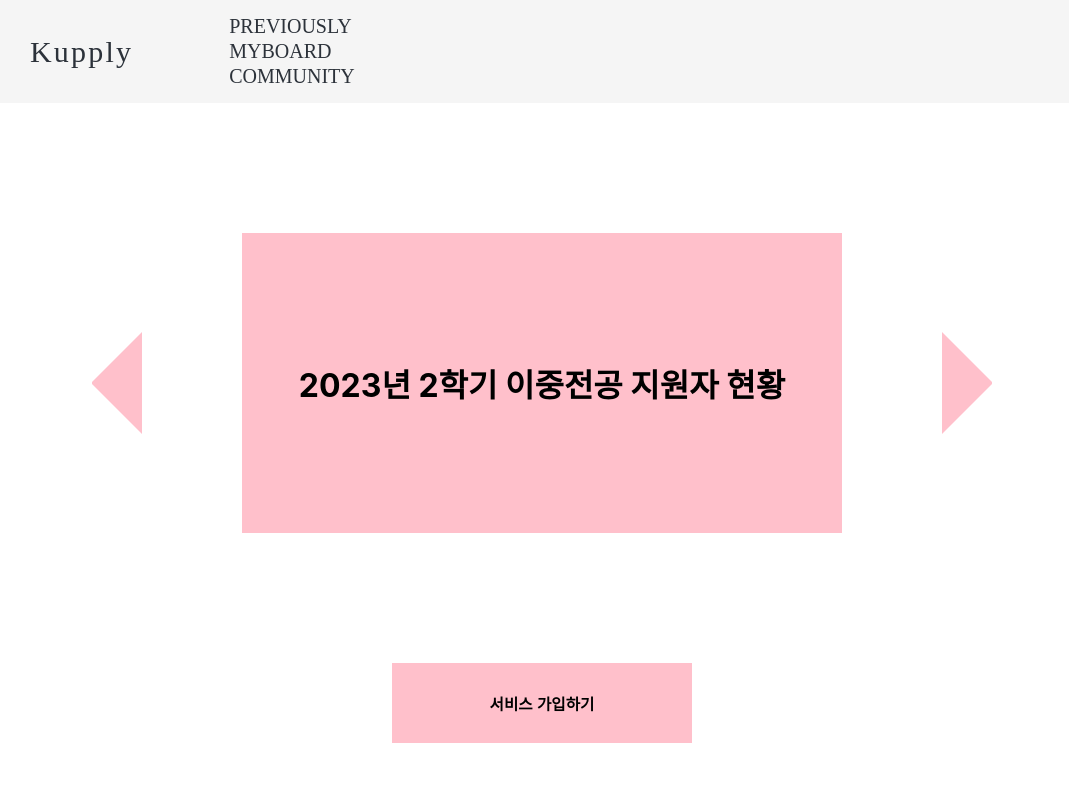
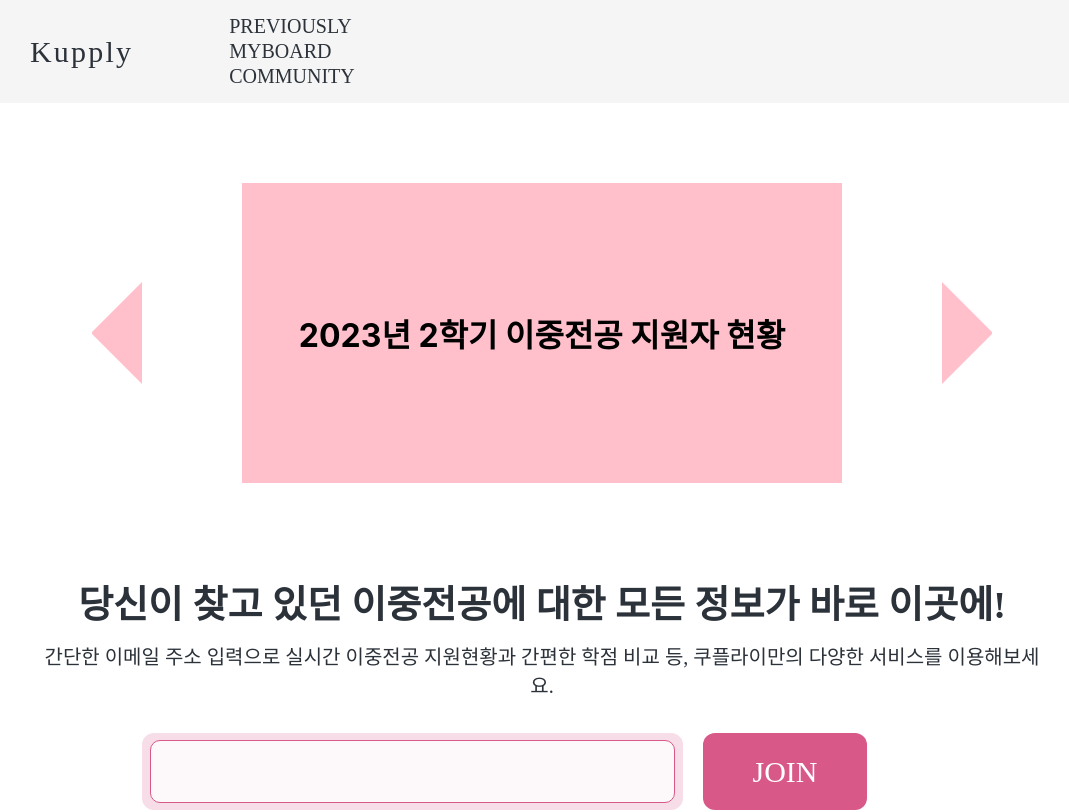
Before and after one commit to Kupply/kupply-front, a React (Create React App) app: page / in a window 1280 px wide. Shown: the top 812 px of the page, without its empty margins (98-1167 px from the left). Built offline with nearby package versions, Linux system fonts and the light colour scheme; the HTML template or start-up script is replaced by a standard one.

Commit message:
add join form in mainPage

```diff
--- a/src/App.tsx
+++ b/src/App.tsx
@@ -2,11 +2,12 @@ import React from 'react';
 import { BrowserRouter, Routes, Route } from "react-router-dom";
 import Header from "./components/Header";
 import Footer from "./components/Footer";
-import MainPage from "./components/MainPage";
-import LoginPage from "./components/LoginPage";
+import MainPage from "./pages/MainPage";
+import LoginPage from "./pages/LoginPage";
 import PreviousPage from "./pages/PreviousPage";
 import MyBoardPage from "./pages/MyBoardPage";
 import CommunityPage from "./pages/CommunityPage";
+import JoinPage from "./pages/JoinPage";
 
 function App() {
   return (
@@ -19,6 +20,7 @@ function App() {
           <Route path="/previous" element={<PreviousPage />} />
           <Route path="/myboard" element={<MyBoardPage />} />
           <Route path="/community" element={<CommunityPage />} />
+          <Route path="/join" element={<JoinPage />} />
         </Routes>
         <Footer />
       </div>
--- a/src/components/Footer.tsx
+++ b/src/components/Footer.tsx
@@ -1,3 +1,4 @@
+import React from "react";
 import styled from "styled-components";
 
 const Square = styled.div`
@@ -6,7 +7,7 @@ const Square = styled.div`
   align-items: center;
   width: 100%;
   height: 80px;
-  background-color: pink;
+  background-color: whitesmoke;
 `;
 
 function Footer() {
--- /dev/null
+++ b/src/components/JoinMForm.tsx
@@ -0,0 +1,93 @@
+import React from 'react';
+import styled from "styled-components";
+import { useNavigate } from "react-router-dom";
+
+const InputContainer = styled.div`
+  width: 541px;
+  height: 77px;
+  border-radius: 12px;
+  background: rgba(216, 88, 136, 0.20);
+  display: flex;
+  align-items: center;
+  justify-content: center;
+  box-sizing: border-box;
+`
+
+const EmailInput = styled.input`
+  width: 100%;
+  height: 61px;
+  border-radius: 10px;
+  border: 1.977px solid #D85888;
+  background: rgba(255, 255, 255, 0.80);
+  flex: 1;
+  margin: 0;
+  padding: 0px 10px;
+  margin-left: 8px;
+  margin-right: 8px;
+`
+
+/* '이메일 주소' 라는 글씨를 입력창 위에 어떻게 얹을 수 있을까? (input 태그 내에는 별도의 children 삽입 불가) */
+const EmailInputText = styled.text`
+  color: #D85888;
+  font-family: Pretendard;
+  font-size: 16px;
+  font-style: normal;
+  font-weight: 500;
+  line-height: normal;
+`
+
+const JoinButton = styled.button`
+  width: 164px;
+  height: 77px;
+  margin-left: 20px;
+  border: none;
+  border-radius: 12px;
+  background: #D85888;
+  cursor: pointer;
+`
+
+const JoinText = styled.text`
+  width: 67px;
+  height: 36px;
+  color: white;
+  font-family: Pretendard;
+  font-size: 30px;
+  font-style: normal;
+  font-weight: 500;
+  line-height: normal;
+`
+
+const JoinSubContainer = styled.div`
+  display: flex;
+  width: 800px;
+  height: 77px;
+  background: white;
+`
+
+type JoinButtonProps = {
+    onClick: any;
+  }
+
+function JoinMForm({ onClick } : JoinButtonProps) {
+
+  const navigate = useNavigate();
+  const handleJoinClick = () => {
+    navigate("/join");
+  }
+
+  return (
+    <JoinSubContainer>
+
+      <InputContainer>
+        <EmailInput />
+      </InputContainer>
+
+      <JoinButton onClick={handleJoinClick}>
+        <JoinText>JOIN</JoinText>
+      </JoinButton>
+
+    </JoinSubContainer>
+  )
+}
+
+export default JoinMForm;
--- a/src/components/MainPage.tsx
+++ /dev/null
@@ -1,74 +0,0 @@
-import styled from "styled-components";
-
-const Wrapper = styled.div`
-  display: flex;
-  flex-direction: column;
-  align-items: center;
-  width: 100%;
-  height: 800px;
-  background: white;
-`;
-
-const BoxWrapper = styled.div`
-  width: 80%;
-  height: 70%;
-  display: flex;
-  justify-content: space-between;
-  align-items: center;
-  background: white;
-`;
-
-const MainBox = styled.div`
-  display: flex;
-  justify-content: center;
-  align-items: center;
-  width: 600px;
-  height: 300px;
-  background: pink;
-`;
-
-const LeftButton = styled.button`
-  width: 0;
-  height: 0;
-  background: white;
-  border-top: 50px solid white;
-  border-bottom: 50px solid white;
-  border-left: 50px solid white;
-  border-right: 50px solid pink;
-`;
-
-const RightButton = styled.button`
-  width: 0;
-  height: 0;
-  background: white;
-  border-top: 50px solid white;
-  border-bottom: 50px solid white;
-  border-left: 50px solid pink;
-  border-right: 50px solid white;
-`;
-
-const CreateAccountButton = styled.button`
-  border: none;
-  width: 300px;
-  height: 80px;
-  background: pink;
-`;
-
-function MainPage() {
-  return (
-    <Wrapper>
-      <BoxWrapper>
-        <LeftButton />
-        <MainBox>
-          <h1>2023년 2학기 이중전공 지원자 현황</h1>
-        </MainBox>
-        <RightButton />
-      </BoxWrapper>
-      <CreateAccountButton>
-        <h3>서비스 가입하기</h3>
-      </CreateAccountButton>
-    </Wrapper>
-  );
-}
-
-export default MainPage;
--- /dev/null
+++ b/src/pages/JoinPage.tsx
@@ -0,0 +1,7 @@
+import React from 'react';
+
+const JoinPage = () => {
+    return <div>JoinPage</div>;
+  };
+
+  export default JoinPage;
--- a/src/components/LoginPage.tsx
+++ b/src/pages/LoginPage.tsx
@@ -1,3 +1,4 @@
+import React from 'react';
 import styled from "styled-components";
 
 const Wrapper = styled.div`
--- /dev/null
+++ b/src/pages/MainPage.tsx
@@ -0,0 +1,113 @@
+import React from 'react';
+import styled from "styled-components";
+import JoinMForm from "../components/JoinMForm";
+
+const Wrapper = styled.div`
+  display: flex;
+  flex-direction: column;
+  align-items: center;
+  width: 100%;
+  height: 800px;
+  background: white;
+`;
+
+const BoxWrapper = styled.div`
+  width: 80%;
+  height: 300px;
+  display: flex;
+  justify-content: space-between;
+  align-items: center;
+  background: white;
+  margin-top: 80px;
+  margin-bottom: 0;
+  padding-bottom: 0;
+`;
+
+const MainBox = styled.div`
+  display: flex;
+  justify-content: center;
+  align-items: center;
+  width: 600px;
+  height: 300px;
+  background: pink;
+`;
+
+const LeftButton = styled.button`
+  width: 0;
+  height: 0;
+  background: white;
+  border-top: 50px solid white;
+  border-bottom: 50px solid white;
+  border-left: 50px solid white;
+  border-right: 50px solid pink;
+`;
+
+const RightButton = styled.button`
+  width: 0;
+  height: 0;
+  background: white;
+  border-top: 50px solid white;
+  border-bottom: 50px solid white;
+  border-left: 50px solid pink;
+  border-right: 50px solid white;
+`;
+
+/* width 및 height 등 세부 픽셀 값 피그마와 상이함 주의
+(피그마 숫자대로 넣으면,화면이 원하는 그림으로 나오지 않음) */
+const JoinMainContainer = styled.div`
+  display: flex;
+  flex-direction: column;
+  width: 1000px;
+  height: 192px;
+  margin-top: 113px;
+  justify-content: center;
+  align-items: center;
+  background: white;
+`
+
+const ContainerMainText = styled.h3`
+  color: #2C323A;
+  text-align: center;
+  font-family: Pretendard;
+  font-size: 38px;
+  font-style: normal;
+  font-weight: 700;
+  line-height: normal;
+  margin-top: 0;
+  margin-bottom: 12px;
+`
+
+const ContainerSubText = styled.text`
+  color: #2C323A;
+  text-align: center;
+  font-family: Pretendard;
+  font-size: 20px;
+  font-style: normal;
+  font-weight: 500;
+  line-height: normal;
+  margin-bottom: 34px;
+`
+
+function MainPage() {
+  return (
+    <Wrapper>
+
+      <BoxWrapper>
+        <LeftButton />
+        <MainBox>
+          <h1>2023년 2학기 이중전공 지원자 현황</h1>
+        </MainBox>
+        <RightButton />
+      </BoxWrapper>
+
+      <JoinMainContainer>
+        <ContainerMainText>당신이 찾고 있던 이중전공에 대한 모든 정보가 바로 이곳에!</ContainerMainText>
+        <ContainerSubText>간단한 이메일 주소 입력으로 실시간 이중전공 지원현황과 간편한 학점 비교 등, 쿠플라이만의 다양한 서비스를 이용해보세요.</ContainerSubText>
+        <JoinMForm onClick={ ()=>{} } />
+      </JoinMainContainer>
+
+    </Wrapper>
+  );
+}
+
+export default MainPage;
--- a/src/react-app-env.d.ts
+++ /dev/null
@@ -1 +0,0 @@
-/// <reference types="react-scripts" />
```
Also changed, not shown: src/setupTests.ts (deleted, +0 -5 lines).
